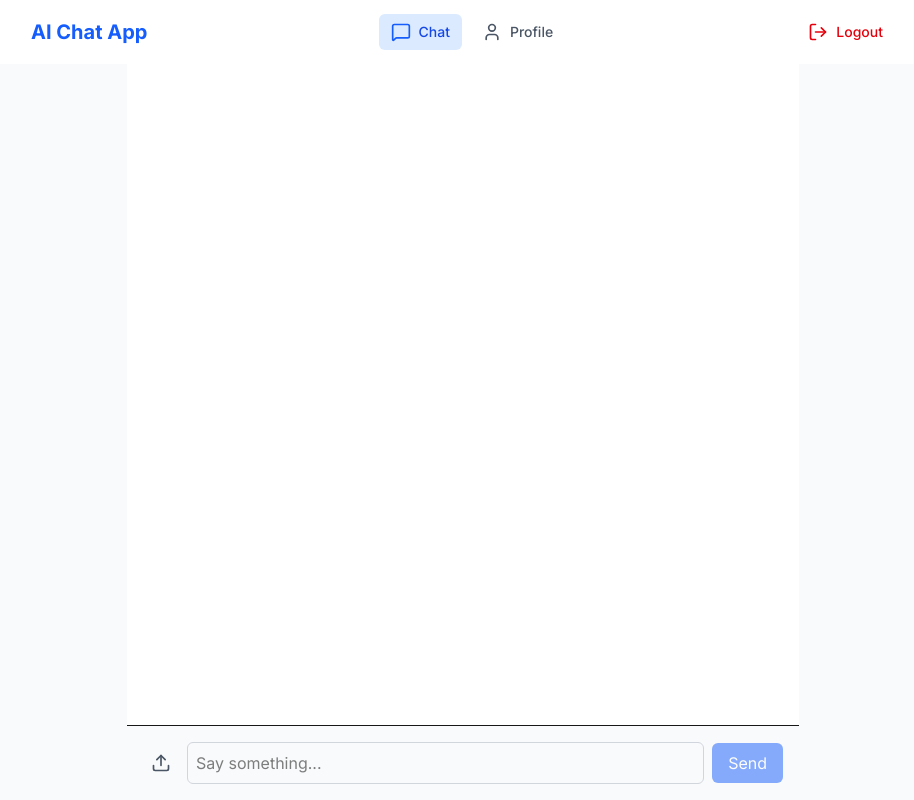
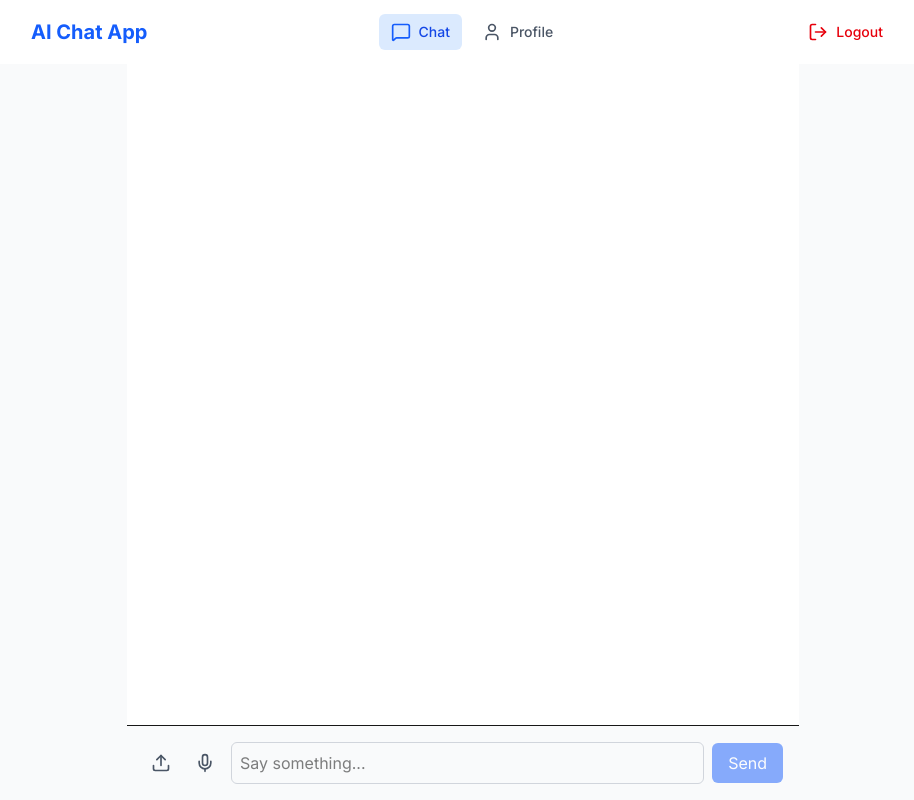
Before and after one commit to takzen/ai-chat-app-nextjs-sdk, a Next.js app: page /chat in a window 1280 px wide. Shown: the whole page, without its empty margins (177-1091 px from the left). Built offline with nearby package versions, Linux system fonts and the light colour scheme; sample sign-in values are in the browser's storage.

Commit message:
feat: add speech-to-text functionality

```diff
--- a/app/(protected)/chat/page.tsx
+++ b/app/(protected)/chat/page.tsx
@@ -5,7 +5,7 @@ import { useChat } from '@ai-sdk/react';
 import { useRouter } from 'next/navigation';
 import { useEffect, useRef, useState } from 'react';
 import { useAuth } from '../../contexts/AuthContext';
-import { Upload, X, Image as ImageIcon } from 'lucide-react';
+import { Upload, X, Image as ImageIcon, Mic, MicOff } from 'lucide-react';
 
 export default function ChatPage() {
   const { authState } = useAuth();
@@ -15,6 +15,8 @@ export default function ChatPage() {
   const [input, setInput] = useState('');
   const [selectedFile, setSelectedFile] = useState<File | null>(null);
   const [previewUrl, setPreviewUrl] = useState<string>('');
+  const [isRecording, setIsRecording] = useState(false);
+  const [recognition, setRecognition] = useState<any>(null);
 
   const { messages, sendMessage, status } = useChat();
   const isLoading = status === 'streaming';
@@ -26,6 +28,40 @@ export default function ChatPage() {
   useEffect(() => {
     messagesEndRef.current?.scrollIntoView({ behavior: 'smooth' });
   }, [messages]);
+
+  // Initialize speech recognition
+  useEffect(() => {
+    if (typeof window !== 'undefined') {
+      const SpeechRecognition = (window as any).SpeechRecognition || (window as any).webkitSpeechRecognition;
+
+      if (SpeechRecognition) {
+        const recognitionInstance = new SpeechRecognition();
+        recognitionInstance.continuous = false;
+        recognitionInstance.interimResults = false;
+        recognitionInstance.lang = 'en-US';
+
+        recognitionInstance.onresult = (event: any) => {
+          const transcript = event.results[0][0].transcript;
+          setInput((prev) => prev + (prev ? ' ' : '') + transcript);
+          setIsRecording(false);
+        };
+
+        recognitionInstance.onerror = (event: any) => {
+          console.error('Speech recognition error:', event.error);
+          setIsRecording(false);
+          if (event.error === 'not-allowed') {
+            alert('Microphone access denied. Please allow microphone access in your browser settings.');
+          }
+        };
+
+        recognitionInstance.onend = () => {
+          setIsRecording(false);
+        };
+
+        setRecognition(recognitionInstance);
+      }
+    }
+  }, []);
 
   // Cleanup preview URL when component unmounts or file changes
   useEffect(() => {
@@ -71,6 +107,21 @@ export default function ChatPage() {
     setPreviewUrl('');
     if (fileInputRef.current) {
       fileInputRef.current.value = '';
+    }
+  };
+
+  const toggleRecording = () => {
+    if (!recognition) {
+      alert('Speech recognition is not supported in your browser. Please use Chrome, Edge, or Safari.');
+      return;
+    }
+
+    if (isRecording) {
+      recognition.stop();
+      setIsRecording(false);
+    } else {
+      recognition.start();
+      setIsRecording(true);
     }
   };
 
@@ -184,10 +235,23 @@ export default function ChatPage() {
           >
             {selectedFile ? <ImageIcon size={20} className="text-blue-600" /> : <Upload size={20} />}
           </button>
+          <button
+            type="button"
+            onClick={toggleRecording}
+            className={`p-2 rounded-md transition-colors ${
+              isRecording
+                ? 'bg-red-100 text-red-600 hover:bg-red-200'
+                : 'text-gray-600 hover:bg-gray-200'
+            }`}
+            disabled={isLoading}
+            title={isRecording ? 'Stop recording' : 'Start recording'}
+          >
+            {isRecording ? <MicOff size={20} /> : <Mic size={20} />}
+          </button>
           <input
             value={input}
             onChange={(e) => setInput(e.target.value)}
-            placeholder="Say something..."
+            placeholder={isRecording ? 'Listening...' : 'Say something...'}
             className="flex-1 rounded-md border border-gray-300 p-2 text-black focus:outline-none focus:ring-2 focus:ring-blue-500"
             disabled={isLoading}
           />
```
